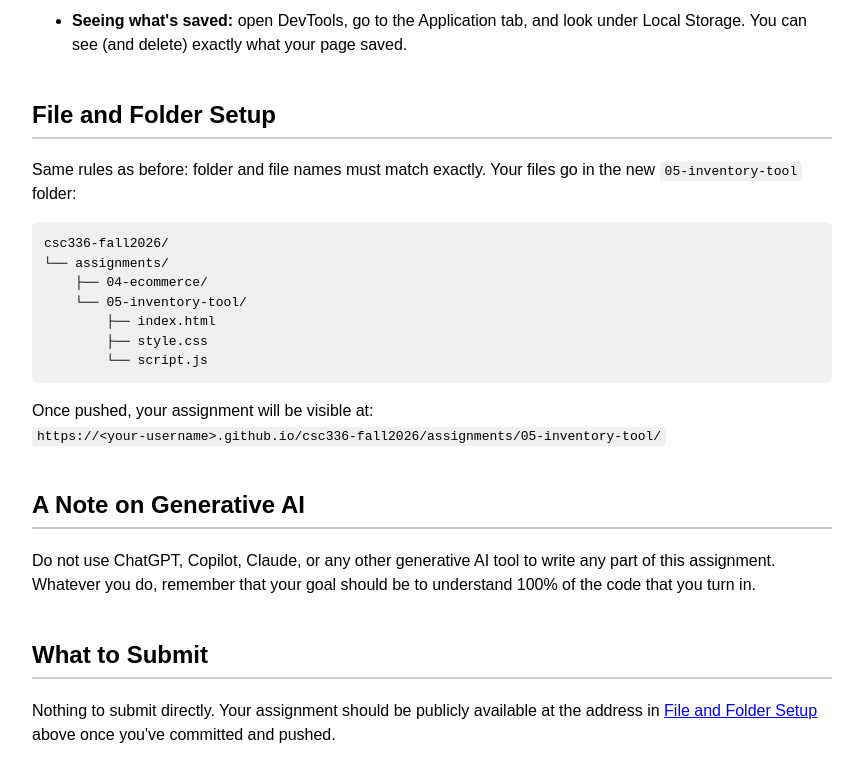
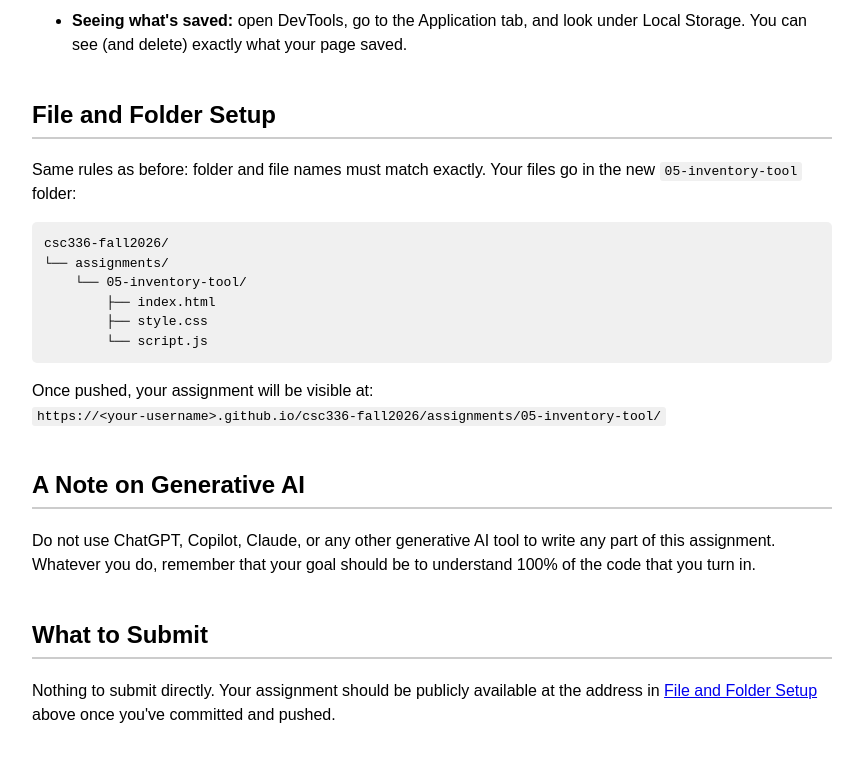
Before and after one commit to mtreanor/csc336-fall2026, a plain HTML site: page assignments/05-inventory-tool.html in a window 1280 px wide. Shown: the part 1810-2591 px from the top of the page, without its empty margins (208-1071 px from the left). Drawn offline with Linux system fonts and the light colour scheme.

Commit message:
minor assignmetn 5 edit

```diff
--- a/assignments/05-inventory-tool.html
+++ b/assignments/05-inventory-tool.html
@@ -152,7 +152,6 @@
     </p>
     <pre><code>csc336-fall2026/
 └── assignments/
-    ├── 04-ecommerce/
     └── 05-inventory-tool/
         ├── index.html
         ├── style.css
```
